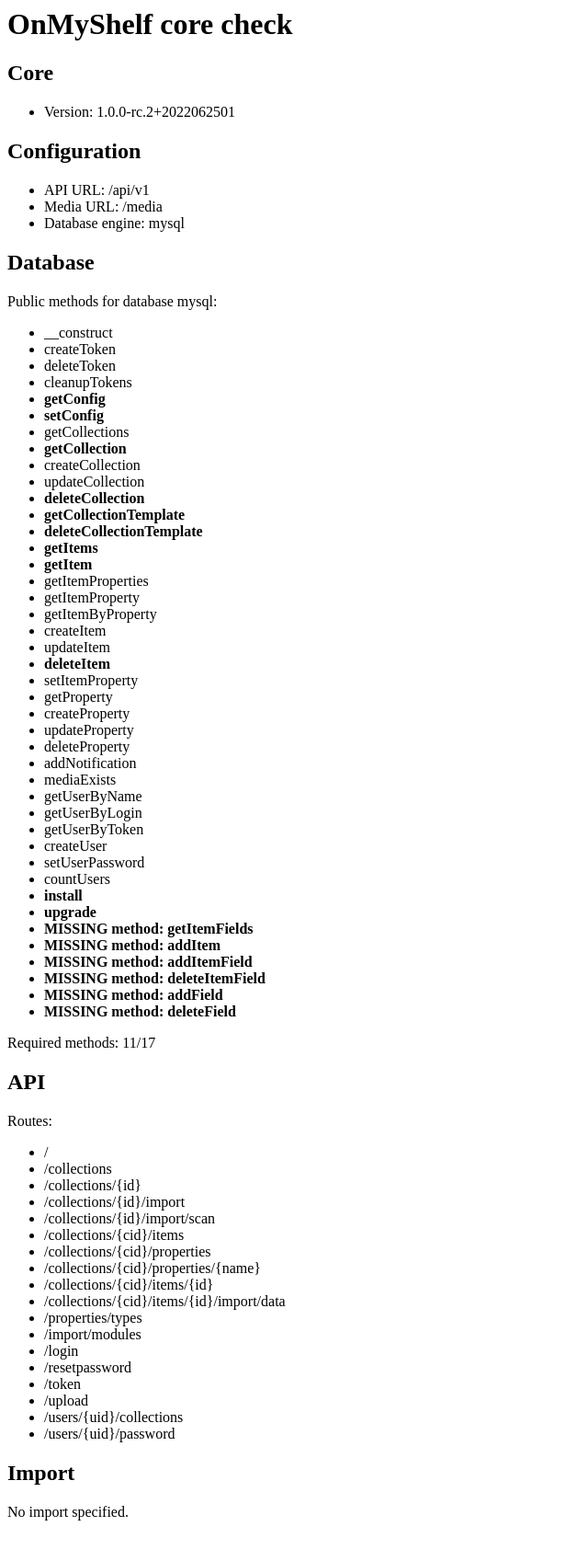
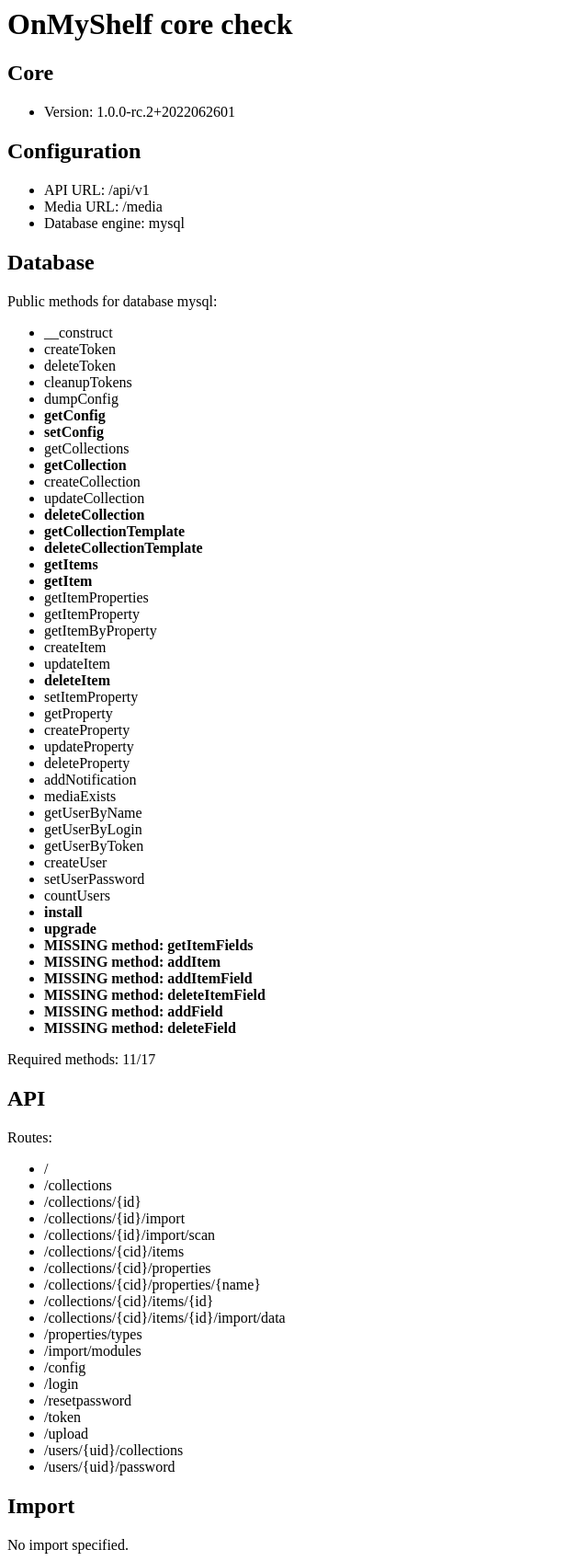
Before and after one commit to onmyshelf/api, a PHP site: page /check.php in a window 1280 px wide. Shown: the whole page at 92% size, without its empty margins (0-640 px from the left). Before the commit the page ends 1653 px from the top, so only its background shows below. Run offline with PHP 8.4, Linux system fonts and the light colour scheme.

Commit message:
Add config route

```diff
--- a/inc/api.php
+++ b/inc/api.php
@@ -37,6 +37,7 @@ class Api
             '/collections/{cid}/items/{id}/import/data' => 'itemImportData',
             '/properties/types' => 'propertyTypes',
             '/import/modules' => 'importModules',
+            '/config' => 'config',
             '/login' => 'userLogin',
             '/resetpassword' => 'userPasswordReset',
             '/token' => 'token',
@@ -164,6 +165,21 @@ class Api
 
 
     /**
+     * Require user name
+     * @param  string $username
+     * @return void
+     */
+    private function requireUsername($username)
+    {
+        if (!is_null($GLOBALS['currentUsername']) && $username == $GLOBALS['currentUsername']) {
+            return;
+        }
+
+        $this->error(403);
+    }
+
+
+    /**
      * Calls a route
      * @return void
      */
@@ -273,6 +289,53 @@ class Api
         }
 
         $this->response($info);
+    }
+
+
+    /**
+     * Config handler
+     * @return void
+     */
+    private function config()
+    {
+        // requires to be the administrator
+        $this->requireUsername('onmyshelf');
+
+        switch ($this->method) {
+            case 'PATCH':
+                // update config
+
+                // forbidden in read only mode
+                if (READ_ONLY) {
+                    $this->error(403);
+                }
+
+                $success = true;
+
+                foreach ($this->data as $param => $value) {
+                    // forbidden params
+                    switch ($param) {
+                      case 'version':
+                        // do nothing
+                        break;
+
+                      default:
+                        if (!Config::set($param, $value)) {
+                            $success = false;
+                        }
+                        break;
+                    }
+                }
+
+                // update item
+                $this->response(['updated' => $success]);
+                break;
+
+            default:
+                // print all config
+                $this->response(Config::dump());
+                break;
+        }
     }
 
 
--- a/inc/database/sqlDatabase.php
+++ b/inc/database/sqlDatabase.php
@@ -78,6 +78,24 @@ class SqlDatabase extends GlobalDatabase
     /*
      *  Config
      */
+
+    /**
+     * Dump all config values
+     * @return array
+     */
+    public function dumpConfig()
+    {
+        $db = $this->select("SELECT * FROM `config`");
+        $config = [];
+
+        foreach ($db as $row) {
+            $param = $row['param'];
+            $config[$param] = $row['value'];
+        }
+
+        return $config;
+    }
+
 
     /**
      * Get config parameter value
--- a/inc/init.php
+++ b/inc/init.php
@@ -1,5 +1,5 @@
 <?php
-define('VERSION', '1.0.0-rc.2+2022062501');
+define('VERSION', '1.0.0-rc.2+2022062601');
 
 // load config file
 if (!file_exists("config.php")) {
```
Also changed, not shown: inc/classes/Config.php (+14 -4 lines), CHANGELOG.md.
